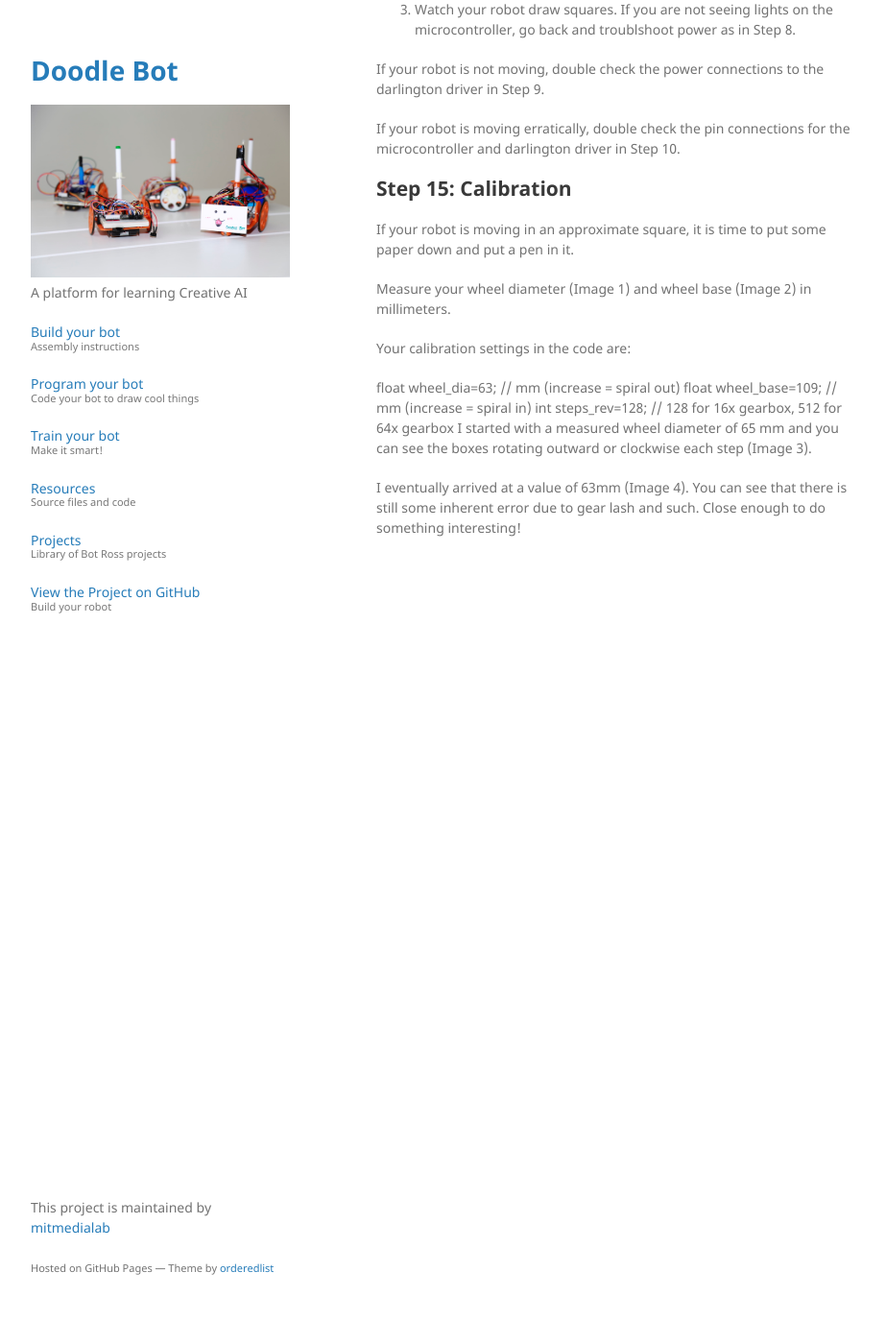
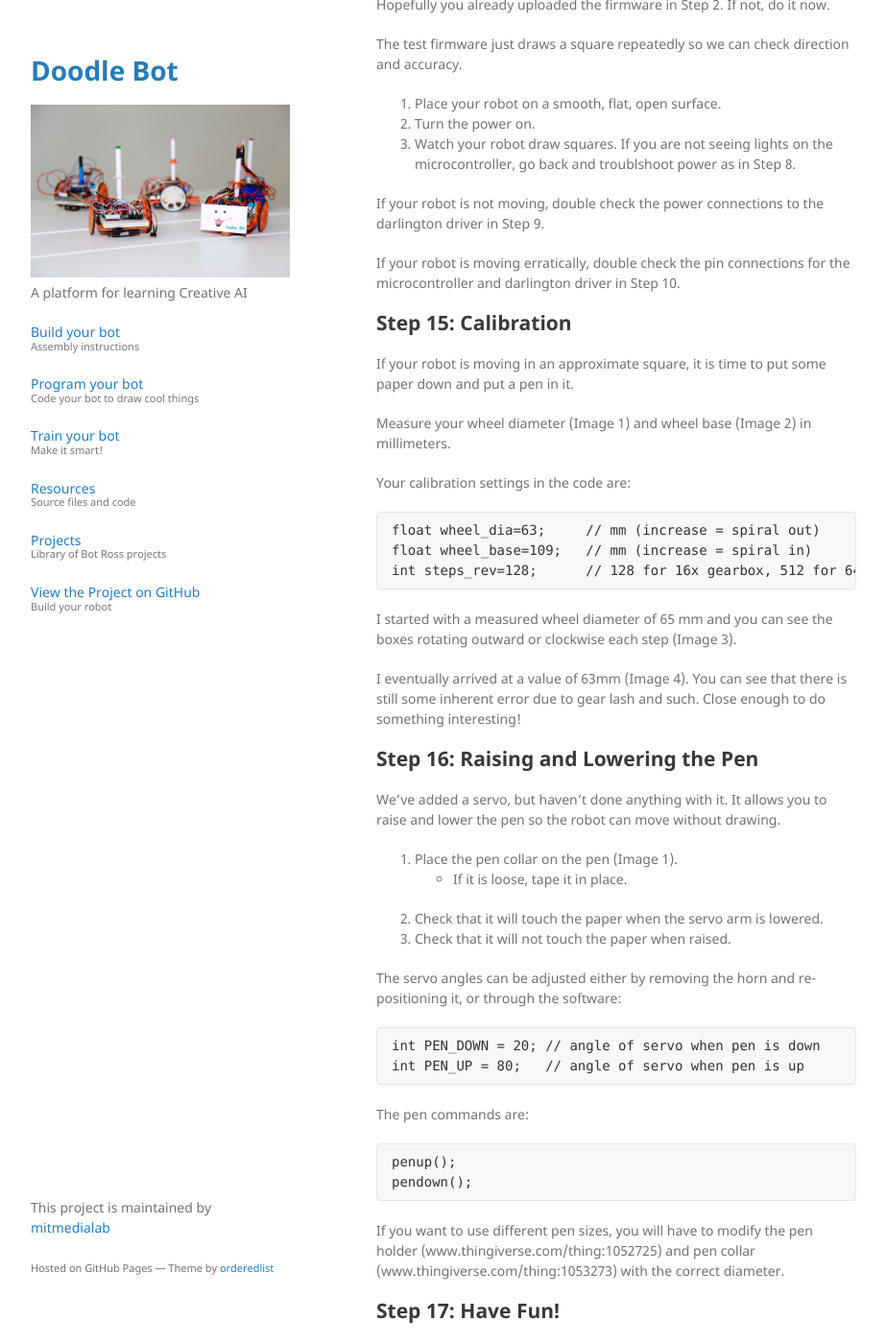
Before and after one commit to mitmedialab/doodlebot, a Jekyll site: the page built from make.md, in a window 1280 px wide and 1400 px high, scrolled down 5279 px. Shown: the whole window at 96% size, without its empty margins (178-1101 px from the left). Built offline with Jekyll 4.4.1, drawn with Linux system fonts in a browser that asks for light colours; our own code applies the rules of GitHub Pages for plain Markdown files; some of the changed text lies outside the part shown.

Commit message:
finished inputting instructions

````diff
--- a/make.md
+++ b/make.md
@@ -135,17 +135,17 @@
 
 1. Start with pin next to the ground pin on the darlington driver, and install orange, yellow, green, and blue wires in that order (Image 1).
 2. Attach the jumpers to the following arduino pins (Image 2):
-  1. orange - Digital pin 4
-  2. yellow - Digital pin 5
-  3. green - Digital pin 6
-  4. blue - Digital pin 7
+  * 1. orange - Digital pin 4
+  * 2. yellow - Digital pin 5
+  * 3. green - Digital pin 6
+  * 4. blue - Digital pin 7
 3. Back at the darlington, continue jumper for the other stepper in the reverse of the others:
   * blue, green, yellow, and orange (Image 3).
 4. Attach the jumpers to the following arduino pins (Image 4):
-  1. blue - Digital pin 9 (pin 8 used latter for the servo).
-  2. green - Digital pin 10
-  3. yellow - Digital pin 11
-  4. orange - Digital pin 12
+  * 1. blue - Digital pin 9 (pin 8 used latter for the servo).
+  * 2. green - Digital pin 10
+  * 3. yellow - Digital pin 11
+  * 4. orange - Digital pin 12
 
   ## Step 11: Stepper Coil Connections
 
@@ -189,10 +189,49 @@
 Measure your wheel diameter (Image 1) and wheel base (Image 2) in millimeters.
 
 Your calibration settings in the code are:
-
+```
 float wheel_dia=63;     // mm (increase = spiral out)
 float wheel_base=109;   // mm (increase = spiral in)
 int steps_rev=128;      // 128 for 16x gearbox, 512 for 64x gearbox
+```
 I started with a measured wheel diameter of 65 mm and you can see the boxes rotating outward or clockwise each step (Image 3).
 
 I eventually arrived at a value of 63mm (Image 4). You can see that there is still some inherent error due to gear lash and such. Close enough to do something interesting!
+
+## Step 16: Raising and Lowering the Pen
+
+We've added a servo, but haven't done anything with it. It allows you to raise and lower the pen so the robot can move without drawing.
+
+1. Place the pen collar on the pen (Image 1).
+  * If it is loose, tape it in place.
+2. Check that it will touch the paper when the servo arm is lowered.
+3. Check that it will not touch the paper when raised.
+
+The servo angles can be adjusted either by removing the horn and re-positioning it, or through the software:
+```
+int PEN_DOWN = 20; // angle of servo when pen is down
+int PEN_UP = 80;   // angle of servo when pen is up
+```
+
+The pen commands are:
+```
+penup();
+pendown();
+```
+If you want to use different pen sizes, you will have to modify the pen holder (www.thingiverse.com/thing:1052725) and pen collar (www.thingiverse.com/thing:1053273) with the correct diameter.
+
+## Step 17: Have Fun!
+
+Now it is time to explore. If you look at the test sketch, you will see I have provided you some standard "Turtle" commands:
+
+```
+forward(distance);   // millimeters
+backward(distance);
+left(angle);         // degrees
+right(angle);
+penup();
+pendown();
+done();              // release stepper to save battery
+```
+
+Using these commands, you should be able to do just about anything, from drawing snow flakes or writing your name. If you need some help getting started, check out:
````
